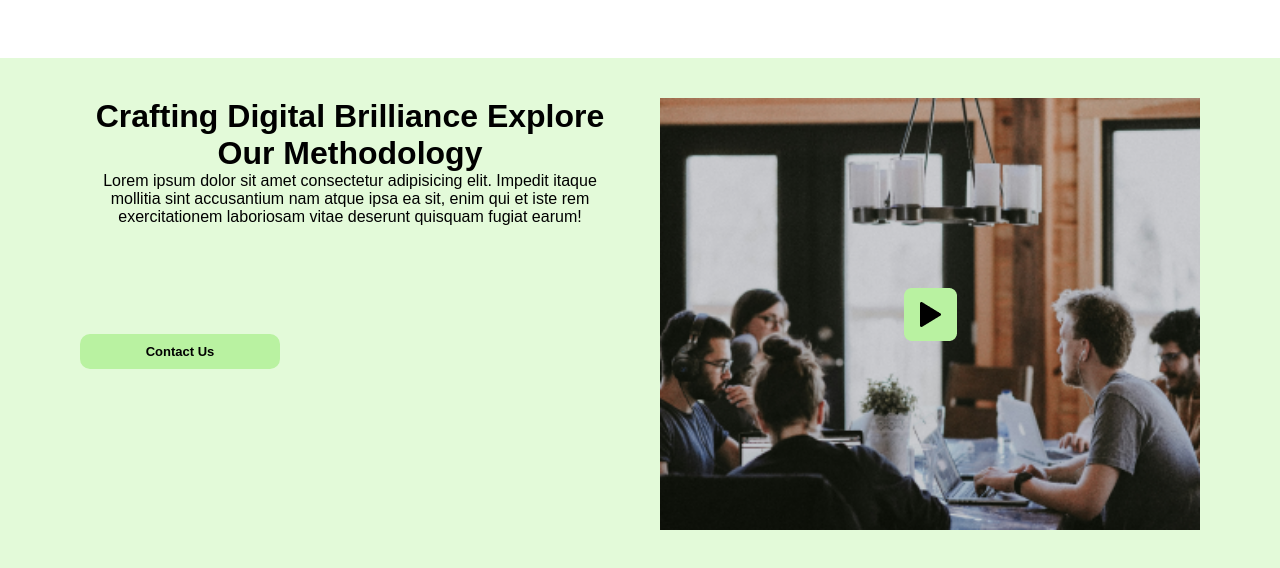
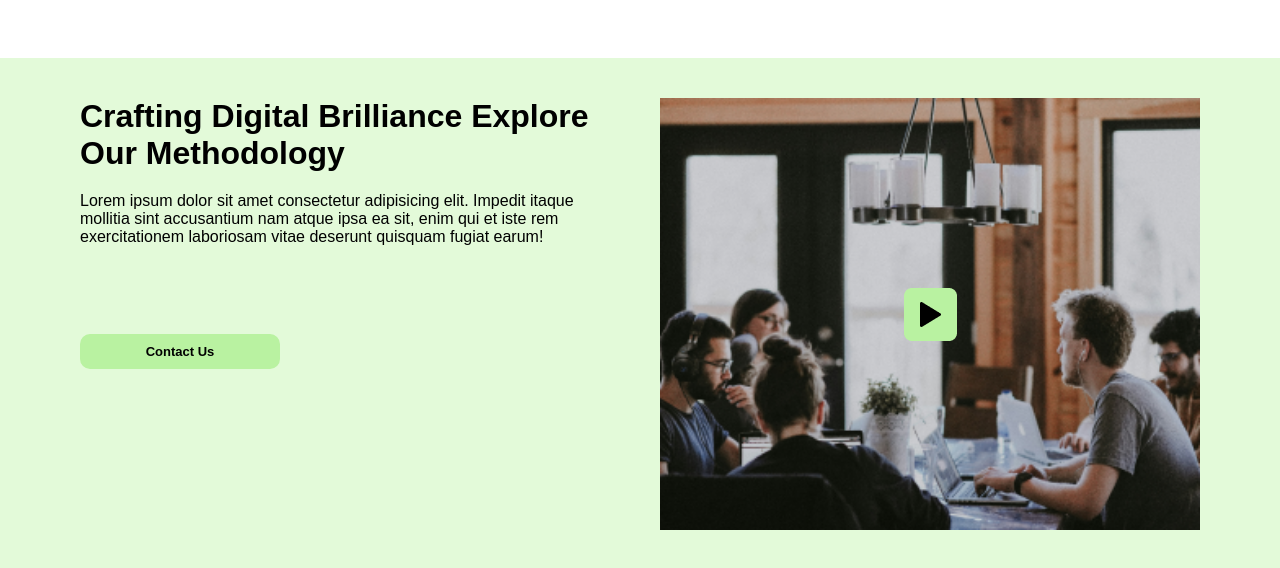
Before and after one commit to RexLinus/Agency-Landing-Page, a plain HTML site: page index.html in a window 1280 px wide. Shown: the part 1096-1664 px from the top of the page. Drawn offline with Linux system fonts and the light colour scheme.

Commit message:
Refactor video-text styles

```diff
--- a/style.css
+++ b/style.css
@@ -292,11 +292,14 @@ nav {
   max-width: 200px;
 }
 
+.video-text {
+  display: flex;
+  flex-direction: column;
+  gap: 20px;
+}
+
 @media screen and (min-width: 1000px) {
-  .vide-text {
-    display: flex;
-    flex-direction: column;
-    gap: 20px;
+  .video-text {
     text-align: left;
   }
   .video-presentation > div {
```
